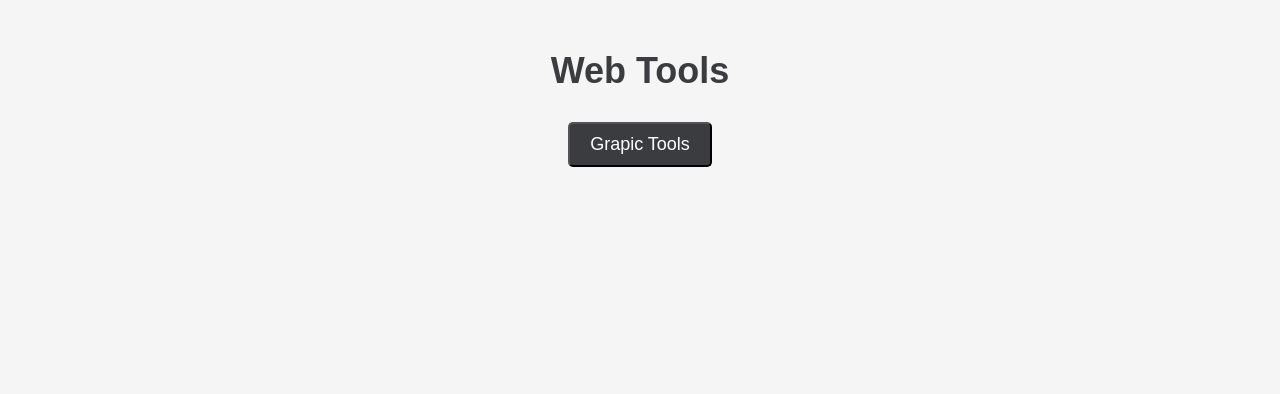
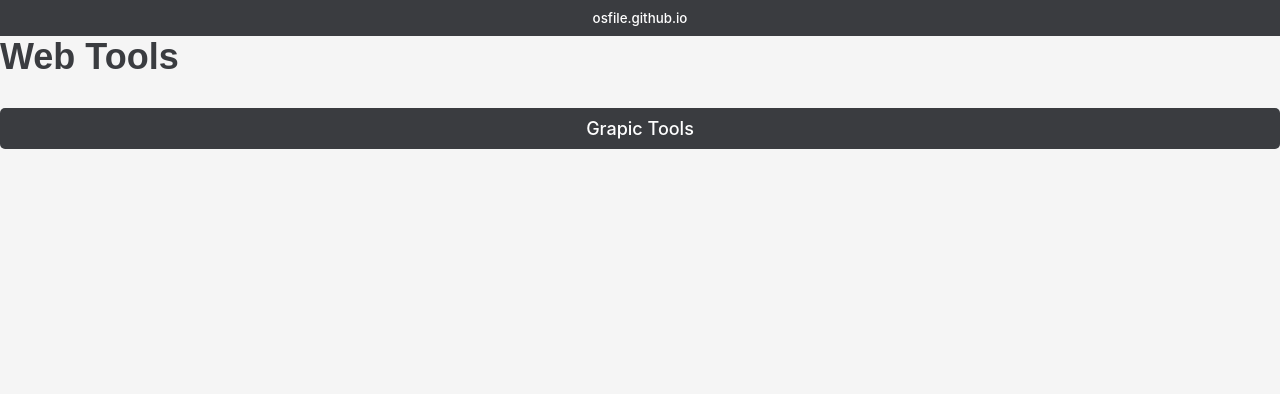
Before and after one commit to osfile/osfile.github.io, a plain HTML site: page web_tool.html in a window 1280 px wide. Drawn offline with Linux system fonts and the light colour scheme.

Commit message:
Update web_tool.html

```diff
--- a/web_tool.html
+++ b/web_tool.html
@@ -73,10 +73,18 @@ h1 {
 .link-list.active {
   max-height: 200px;
 }
+button {
+    width: 100%;
+    padding: 10px;
+    background: #3a3c40;
+    border: none;
+    color: white;
+    font-family: BlinkMacSystemFont,-apple-system,Segoe UI,Roboto,Oxygen,Ubuntu,Cantarell,Fira Sans,Droid Sans,Helvetica Neue,Helvetica,Arial,sans-serif;
+    font-weight: 500;}
 </style>
-  </head>
-  <body>
-    <div class="container">
+
+
+      <a href="https://osfile.github.io"><button style="z-index:100000;"> osfile.github.io </button></a>
       <h1>Web Tools</h1>
 
 
```
